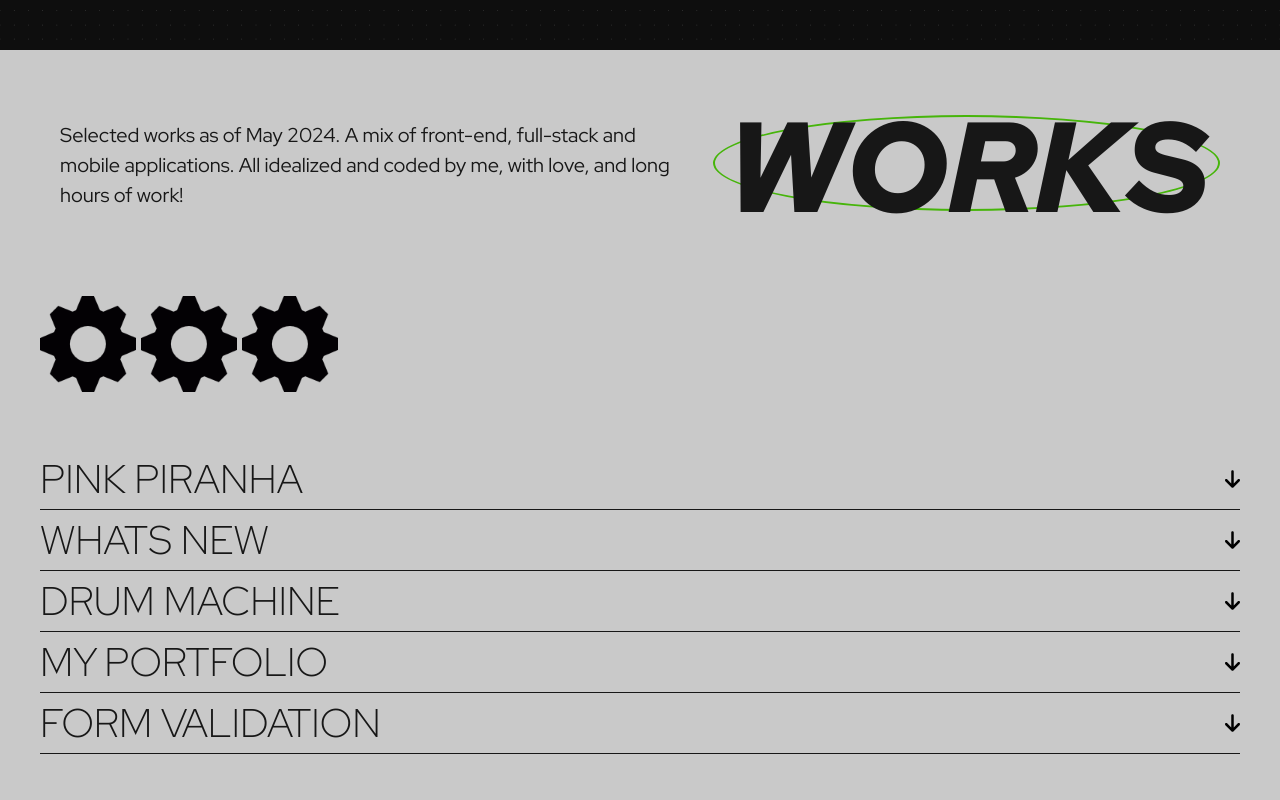
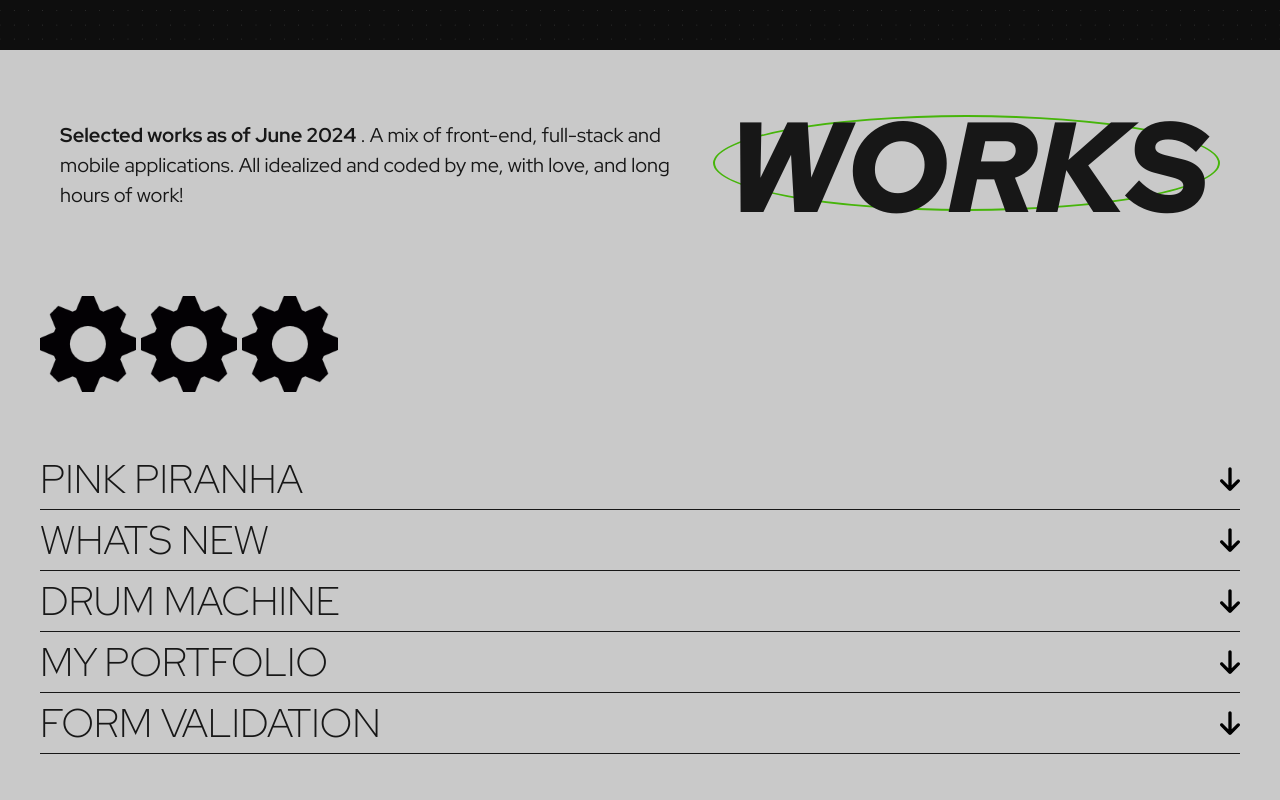
Before and after one commit to brgrlad/portfolio-2024, a React (Vite) app in the folder client/: page / in a window 1280 px wide. Shown: the part 2500-3300 px from the top of the page. Built offline with nearby package versions, Linux system fonts and the light colour scheme.

Commit message:
updated: works UL height and icons size

```diff
--- a/client/src/views/about/about.css
+++ b/client/src/views/about/about.css
@@ -24,7 +24,6 @@
 
   background-size: cover;
   width: 100%;
-
   display: flex;
   flex-direction: column;
   align-items: center;
@@ -50,7 +49,6 @@
   width: 20%;
   top: 70%;
   left: 3%;
-
   opacity: 10%;
 }
 
@@ -66,13 +64,9 @@
 .profilePic2 {
   width: 30vw;
   height: 30vw;
-
   border-radius: 5px;
-
   background-image: url(/src/assets/img/photos/selfie03.jpg);
-
   background-position: right;
-
   background-size: cover;
 }
 
@@ -220,8 +214,8 @@
   }
   .profilePic2 {
     width: 85%;
-    height: 600px;
-    background-size: contain;
+    /* height: 600px; */
+    background-size: cover;
 
     margin: 20px 0;
     position: static;
--- a/client/src/views/works/Works.jsx
+++ b/client/src/views/works/Works.jsx
@@ -49,9 +49,9 @@ export default function Works() {
       {/* --------- SECTION DESCRIPTION <p>-------- */}
       <motion.div className="worksHeader" id="works" {...fadeInAnimation}>
         <p className="worksIntro">
-          Selected works as of May 2024. A mix of front-end, full-stack and
-          mobile applications. All idealized and coded by me, with love, and
-          long hours of work!
+          <strong> Selected works as of June 2024 </strong>. A mix of front-end,
+          full-stack and mobile applications. All idealized and coded by me,
+          with love, and long hours of work!
         </p>
         <h2>WORKS</h2>
       </motion.div>
--- a/client/src/views/works/works.css
+++ b/client/src/views/works/works.css
@@ -1,7 +1,6 @@
 .works {
   width: 100vw;
-  min-height: 100vh;
-
+  /* min-height: 100vh; */
   padding: 20px 40px;
   color: var(--faded-black);
   background-color: var(--light-gray);
@@ -83,20 +82,17 @@
 }
 
 .works ul {
-  /* margin: 20px auto; */
   width: 100%;
-  padding: 0;
+  padding: 0 0 40px 0;
 }
 
 .works li {
-  /* min-height: 70px; */
+  min-height: 50px;
   display: flex;
   flex-direction: column;
-  /* border-bottom: 1x solid var(--faded-black); */
   font-weight: 100;
   align-items: center;
   justify-content: center;
-  /* justify-content: space-between; */
 }
 
 .projectTitle {
@@ -120,6 +116,7 @@
   filter: invert(100%);
   display: inline;
   float: right;
+  width: 20px;
 }
 
 .project {
@@ -175,7 +172,7 @@ button > img {
     padding: 20px 0;
   }
   .worksHeader p {
-    font-size: 0.8rem;
+    font-size: 1rem;
   }
 
   .project {
@@ -214,21 +211,13 @@ button > img {
     width: fit-content;
   }
   .worksHeader p {
-    font-size: 0.8rem;
+    font-size: 0.9rem;
     width: 80%;
     text-align: center;
   }
 
-  .star {
-    margin: 0;
-  }
-
-  .starWrapper {
-    text-align: right;
-  }
-
   #works {
-    padding: 10px;
+    padding: 20px 10px;
   }
 
   @media screen and (max-width: 400px) {
```
